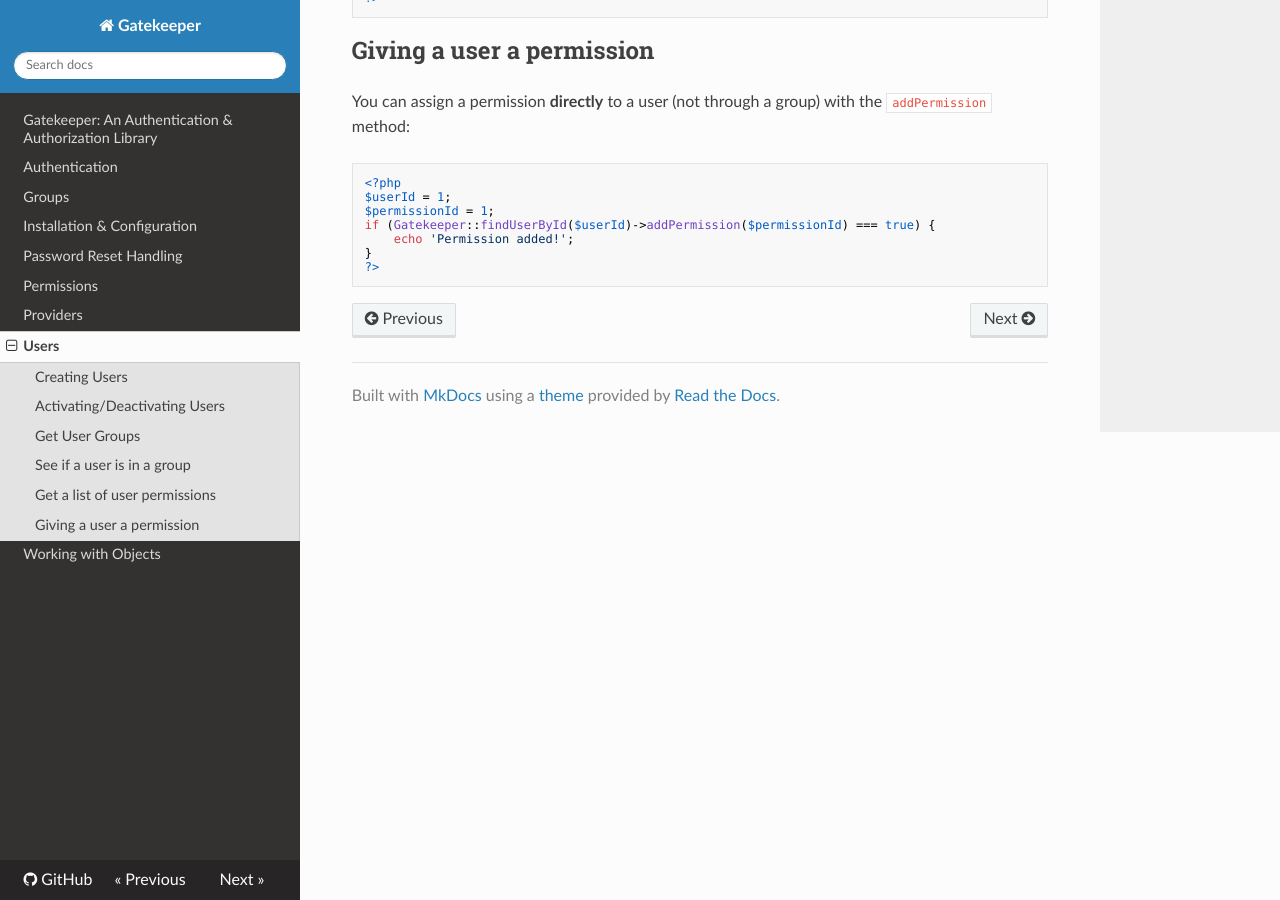
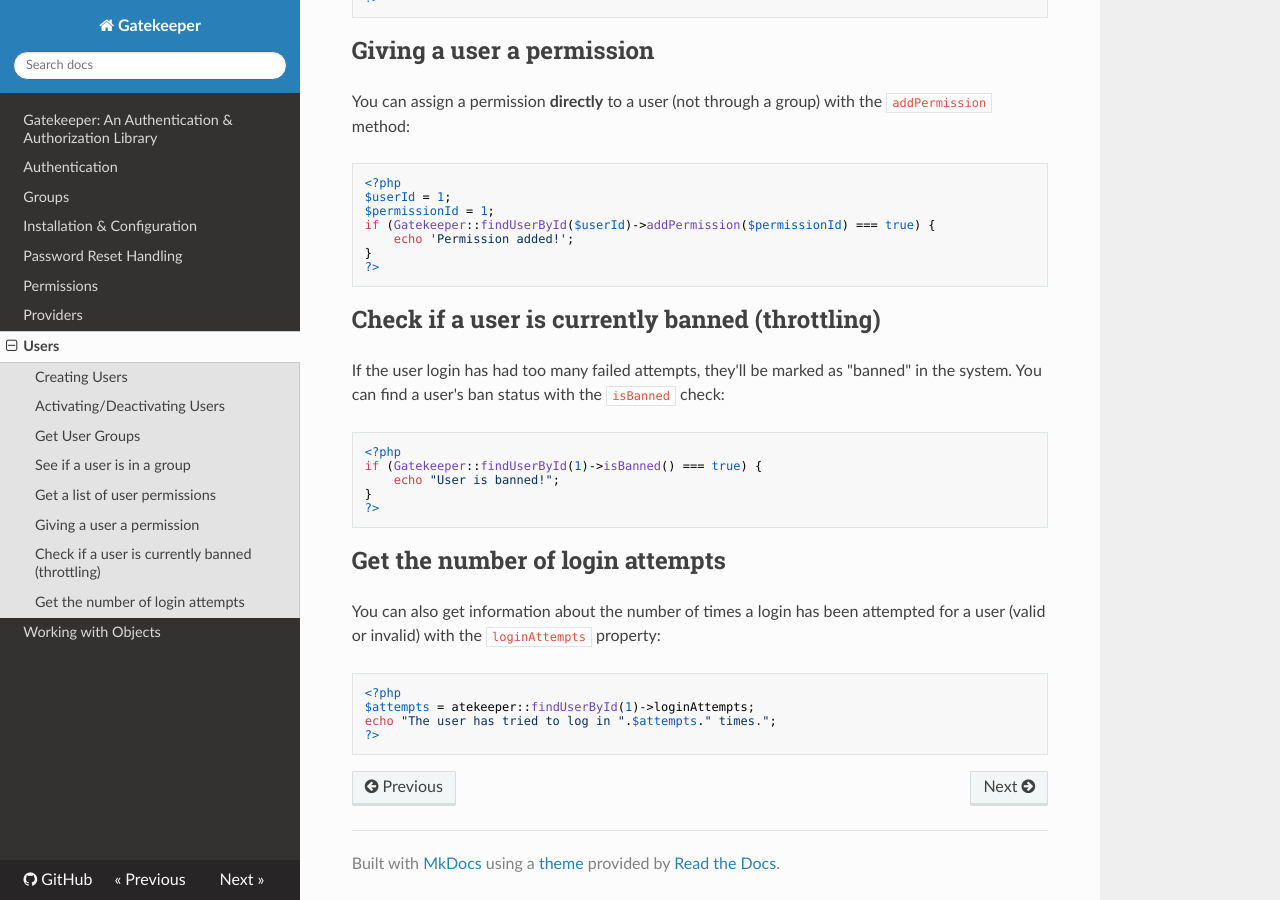
Before and after one commit to psecio/gatekeeper, an MkDocs documentation site: the page built from docs/users.md, in a window 1280 px wide and 900 px high, scrolled down 2136 px. Built offline with MkDocs 1.6.1, drawn with Linux system fonts in a browser that asks for light colours; nearby versions of some CDN libraries.

Commit message:
adding docs about isBanned and loginAttempts

````diff
--- a/docs/users.md
+++ b/docs/users.md
@@ -115,3 +115,26 @@ if (Gatekeeper::findUserById($userId)->addPermission($permissionId) === true) {
 }
 ?>
 ```
+
+## Check if a user is currently banned (throttling)
+
+If the user login has had too many failed attempts, they'll be marked as "banned" in the system. You can find a user's ban status with the `isBanned` check:
+
+```php
+<?php
+if (Gatekeeper::findUserById(1)->isBanned() === true) {
+    echo "User is banned!";
+}
+?>
+```
+
+## Get the number of login attempts
+
+You can also get information about the number of times a login has been attempted for a user (valid or invalid) with the `loginAttempts` property:
+
+```php
+<?php
+$attempts = atekeeper::findUserById(1)->loginAttempts;
+echo "The user has tried to log in ".$attempts." times.";
+?>
+```
````
